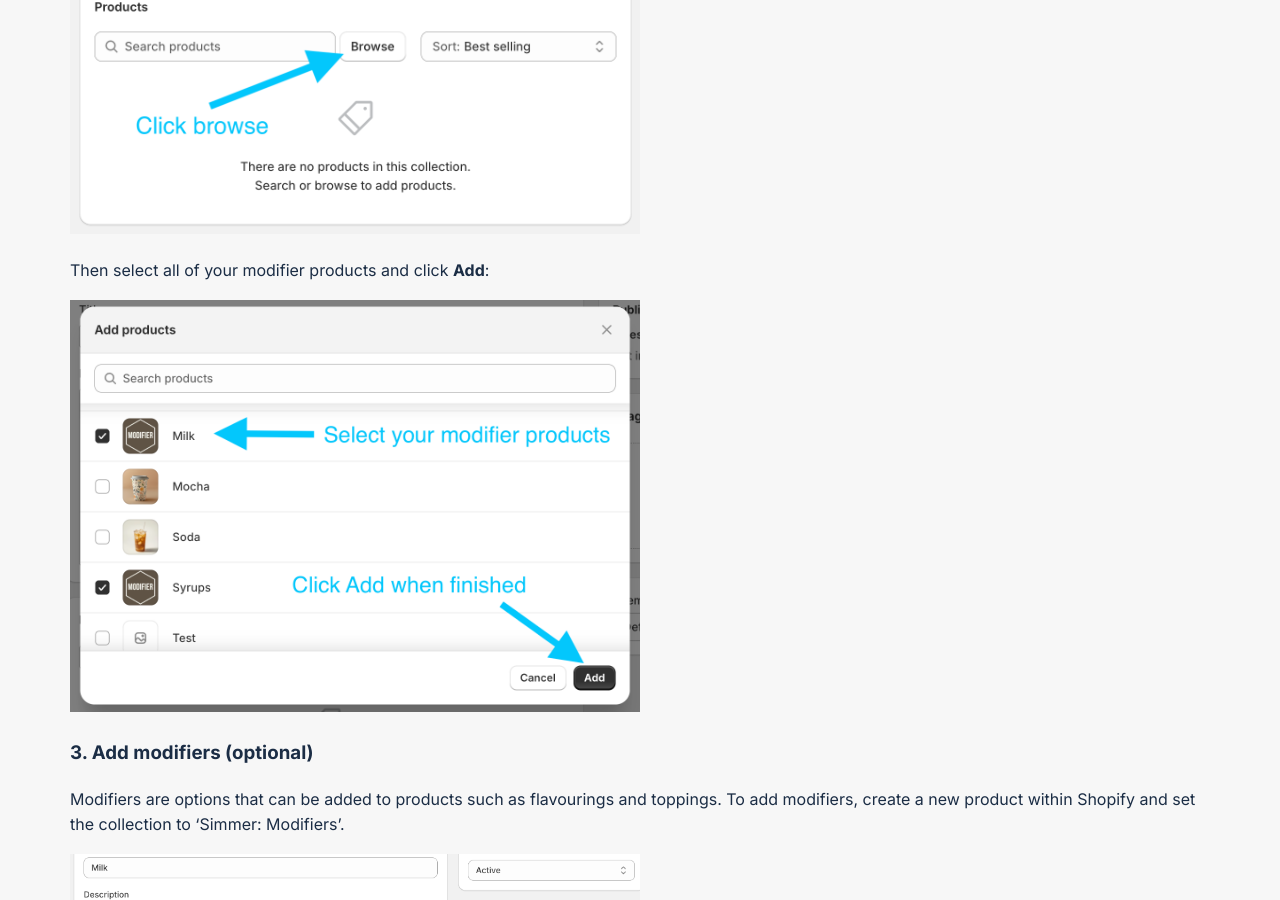
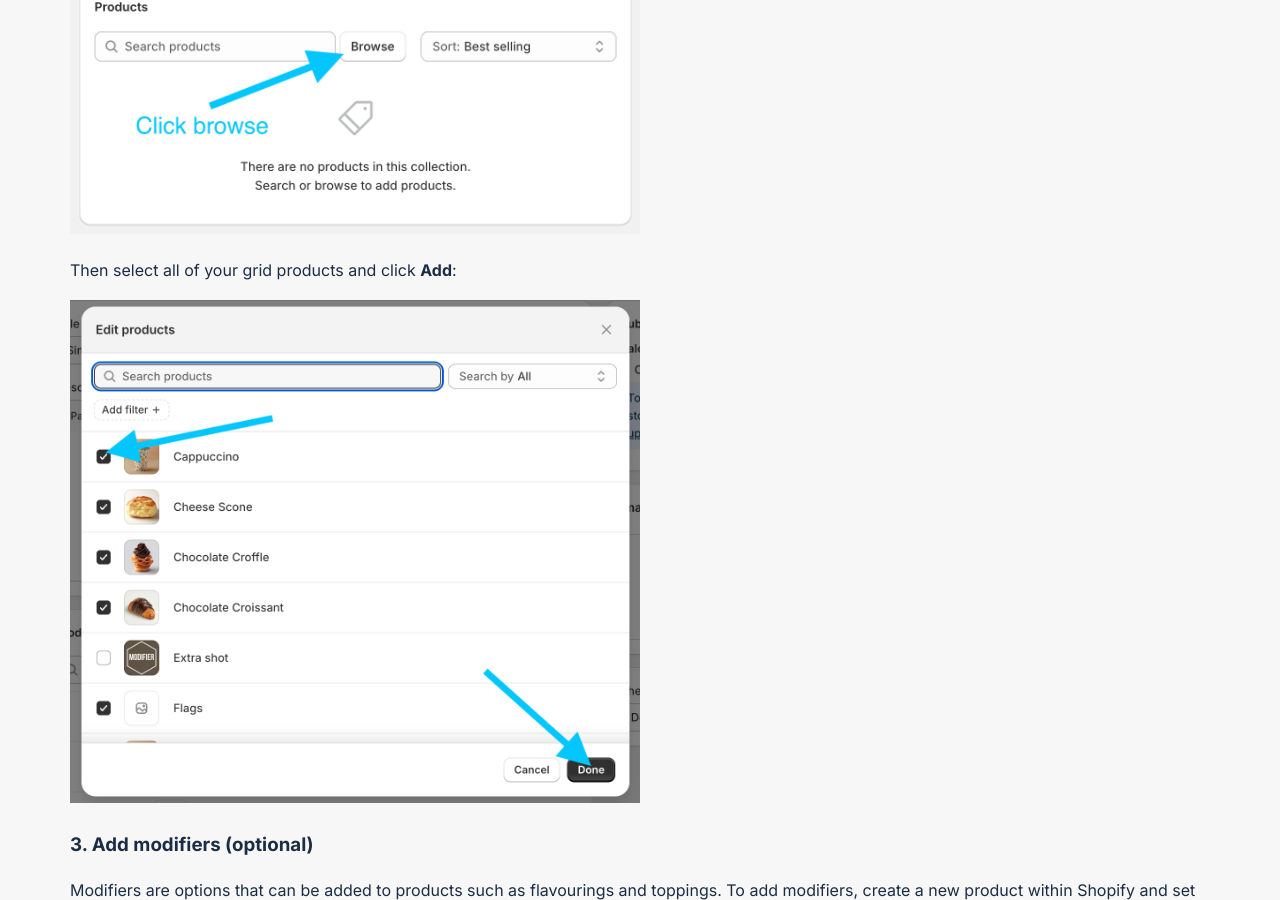
Before and after one commit to Pixel-Nova-Apps/simmerpos.com, a Jekyll site: the page built from _pages/setup.md, in a window 1280 px wide and 900 px high, scrolled down 1127 px. Built offline with Jekyll 4.4.1, drawn with Linux system fonts in a browser that asks for light colours.

Commit message:
fix setup guide

```diff
--- a/_pages/setup.md
+++ b/_pages/setup.md
@@ -28,9 +28,9 @@ From the collection page, click **Browse**:
 
 <img src="/assets/browse-modifier-products.png" alt="Browse collection" class="support-image">
 
-Then select all of your modifier products and click **Add**:
+Then select all of your grid products and click **Add**:
 
-<img src="/assets/select-modifier-products.png" alt="Add modifiers to collection" class="support-image">
+<img src="/assets/select-grid-products.png" alt="Add products to collection" class="support-image">
 
 ### 3. Add modifiers (optional)
 
```
Also changed, not shown: assets/select-grid-products.png (added).
